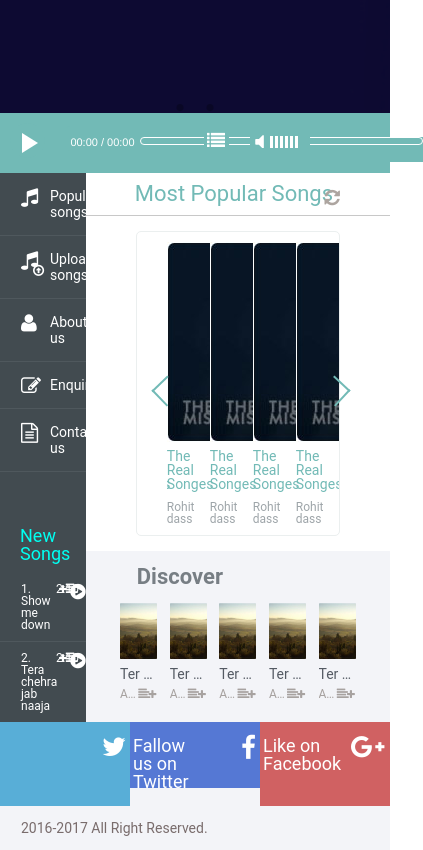
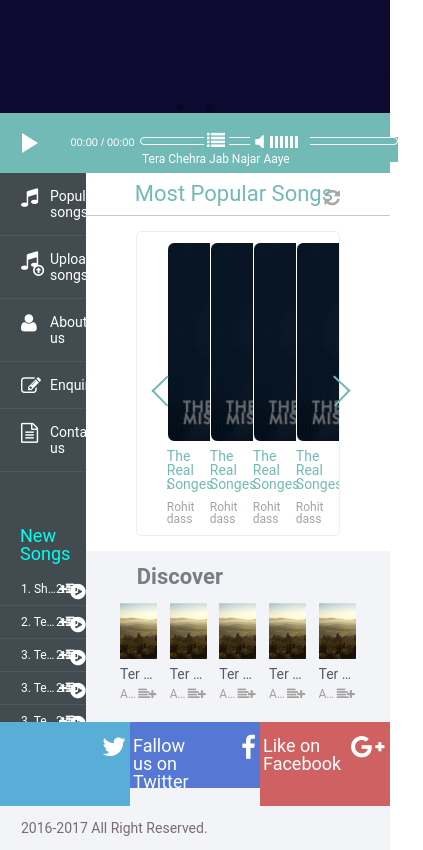
Before and after one commit to niakumar/music, a plain HTML site: page index.html in a window 390 px wide. Shown: the part 520-1370 px from the top of the page, 423 px wide, since content can reach past the window. Drawn offline with Linux system fonts and the light colour scheme.

Commit message:
modified song name for play

```diff
--- a/audio/vim.css
+++ b/audio/vim.css
@@ -59,3 +59,8 @@
 }
 .vim-css .vjs-volume-control ul li.vjs-volume-level-on {border-color: #FFF!important;}
 .vim-css .vjs-volume-control ul li:hover { height: 0!important; border-bottom-width: 15px!important; }
+
+@media screen and (max-width:1270px ){
+.vim-css .vjs-controls > li.vjs-progress-control{ width: 68%!important; }
+
+}
--- a/css/style.css
+++ b/css/style.css
@@ -28,6 +28,7 @@ box-shadow: 0px 2px 4px 0px rgba(135,130,135,1); padding:10px 0; }
 .player .audio-js-box .playlist ul li{padding: 10px 0px 10px 30px;text-align: left;color: #000;border-bottom: 1px #ccc solid;font-size: 12px;position: relative; cursor: pointer;}
 .player .audio-js-box .playlist ul li:before{content: "\f144";font-size: 16px;left: 6px;top: 8px; color: #72bab6;}
 .player .audio-js-box .playlist ul li:hover{ background: #424b50; color: #fff; }
+.player .audio-js-box .play_sg_name{ position: absolute; top: 12px; font-size: 12px; line-height: 20px; left: 2px;     text-transform: capitalize; }
 
 
 
@@ -48,7 +49,7 @@ box-shadow: 0px 2px 4px 0px rgba(135,130,135,1); padding:10px 0; }
 .sidebar .new_songs_bar h3 {color: #00fff1;font-size: 18px;padding: 10px 0 10px 20px;}
 .sidebar .new_songs_bar ul li{text-align:left;border-bottom: 1px #4f585d solid;overflow: hidden;padding: 10px 5px 10px 21px;}
 .sidebar .new_songs_bar ul li:hover{background: #45b39d; font-weight:bold;}
-.sidebar .new_songs_bar ul li span{font-size:12px;color:#fff;}
+.sidebar .new_songs_bar ul li span{font-size:12px;color:#fff;white-space: nowrap;text-overflow: ellipsis;overflow: hidden;}
 .sidebar .new_songs_bar ul li b { font-size:12px;color:#fff;}
 .sidebar .new_songs_bar ul li i:before{content: "\f144";font-size: 18px;color: #fff;right: -10px;cursor: pointer;}
 .sidebar .new_songs_bar ul li em:before{position: absolute;content: "\f036";font-size: 12px;color: #fff;cursor: pointer;left: 0;}
--- a/index.html
+++ b/index.html
@@ -6,7 +6,6 @@
 <link rel="stylesheet" href="css/reset.css">
 <link rel="stylesheet" href="css/common.css">
 <link rel="stylesheet" href="css/style.css">
-<script type="text/javascript" src="js/music.js"></script>
 <!-- slider -->
 <script type="text/javascript" src="slick_slider/jquery-1.11.0.min.js"></script>
 <link rel="stylesheet" href="slick_slider/slick.css"  type="text/css"/>
@@ -14,8 +13,6 @@
 <!-- audio -->
 <link rel="stylesheet" href="audio/audio-js.css" type="text/css">
 <link rel="stylesheet" href="audio/vim.css" type="text/css">
-<script src="audio/audio.js" type="text/javascript"></script>
-
 </head>
 <body>
 <main>
@@ -69,6 +66,7 @@
 
    </ul>
    </li>
+   <li class="play_sg_name">tera chehra jab najar aaye</li>
   </div>
 </div>
 
@@ -306,5 +304,7 @@ $('.multple-item').slick({
   autoplaySpeed: 2000,
 });
 </script>
+<script type="text/javascript" src="js/music.js"></script>
+<script src="audio/audio.js" type="text/javascript"></script>
 </body>
 </html>
--- a/js/music.js
+++ b/js/music.js
@@ -15,6 +15,8 @@
     window.onload = function(){
       AudioJS.setup();
       $('.playlist').insertBefore(".vjs-volume-control");
+      $('.play_sg_name').insertBefore('.vjs-progress-holder')
+
       $('.upload_songs').click(function(){
       	$('.overlay, .upload_popup').addClass('display_block');
       	$('body').addClass('overflow_hidden');
```
